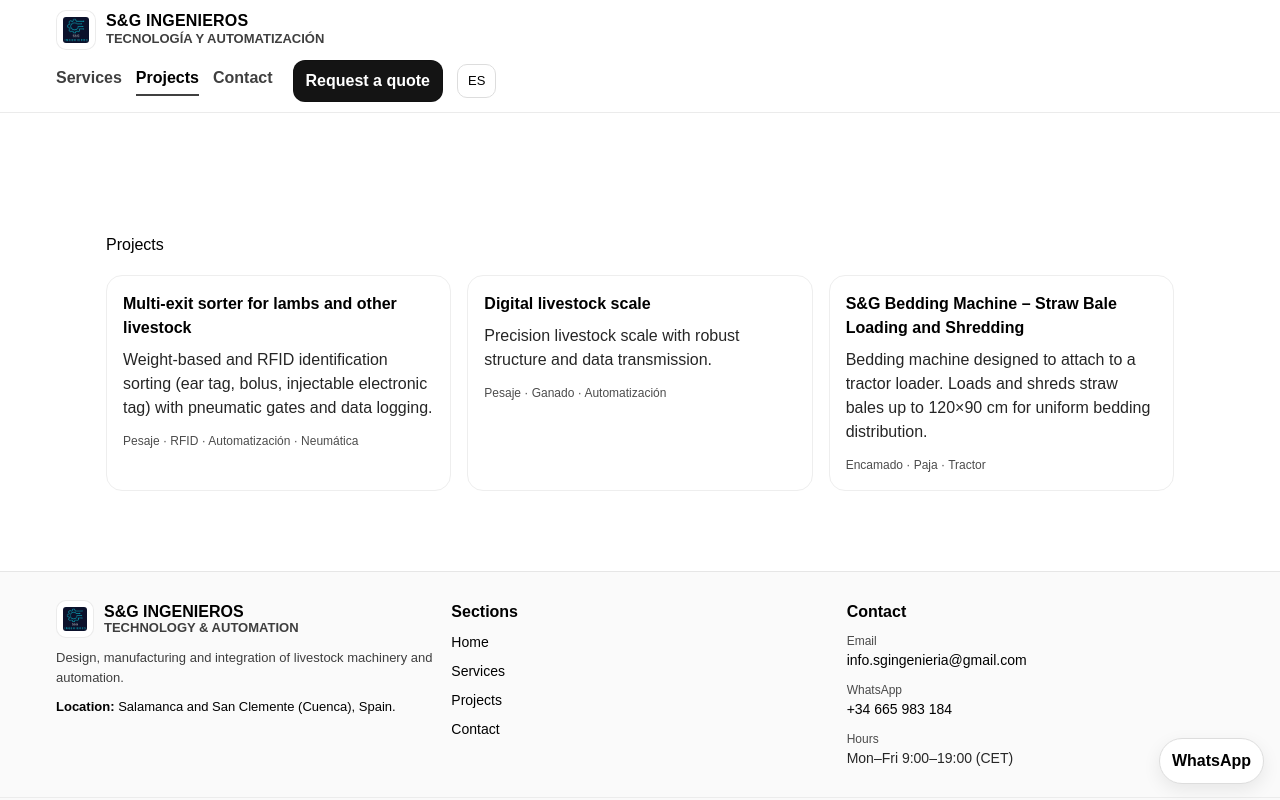
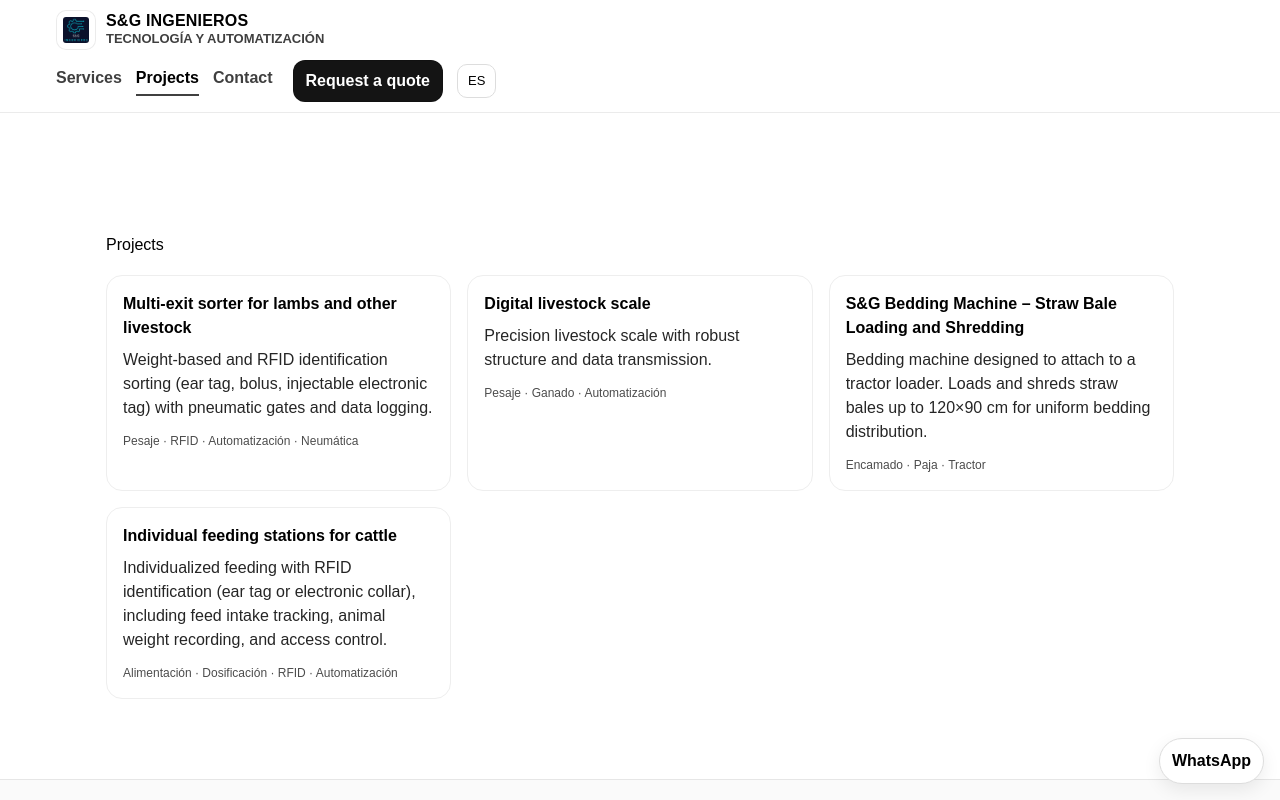
Before and after one commit to infosgingenieria/sg-ingenieros-web, a Next.js app: page /en/proyectos in a window 1280 px wide. Shown: the top 800 px of the page. Built offline with nearby package versions, Linux system fonts and the light colour scheme.

Commit message:
Add new service and cattle feeding stations project

```diff
--- a/content/en.ts
+++ b/content/en.ts
@@ -34,5 +34,10 @@
       description:
         "Smart dosing with RFID and PLC/HMI integration for personalized rations.",
     },
+    {
+      id: "custom-machinery",
+      title: "Custom livestock & agricultural machinery",
+      description: "Design and manufacturing of custom machinery for livestock and agriculture, tailored to your farm and requirements.",
+    },
   ],
 };
--- a/content/es.ts
+++ b/content/es.ts
@@ -34,5 +34,10 @@
       description:
         "Dosificación inteligente con RFID e integración PLC/HMI para raciones personalizadas.",
     },
+    {
+      id: "maquinaria-a-medida",
+      title: "Maquinaria ganadera y agrícola a medida",
+      description: "Diseño y fabricación de maquinaria personalizada para ganadería y agricultura, adaptada a tu explotación y necesidades.",
+    },
   ],
 };
--- a/content/projects.ts
+++ b/content/projects.ts
@@ -50,5 +50,17 @@
     tags: ["Encamado", "Paja", "Tractor"],
     coverImage: "/images/encamadora.jpg",
 },
-  // Añade aquí más objetos con tus proyectos reales…
+  {
+    slug: "estaciones-alimentacion-individual-vacuno",
+    title: {
+      es: "Estaciones de alimentación individual para vacuno",
+      en: "Individual feeding stations for cattle",
+    },
+    summary: {
+      es: "Dosificación individualizada e identificación por RFID (crotal o collar electrónico) con registro de consumo, peso del animal y control de acceso.",
+      en: "Individualized feeding with RFID identification (ear tag or electronic collar), including feed intake tracking, animal weight recording, and access control.",
+    },
+    tags: ["Alimentación", "Dosificación", "RFID", "Automatización"],
+    coverImage: "/images/estaciones-vacuno.jpg",
+  },
 ];
```
Also changed, not shown: 1 other file (tests, documents, lock files or other folders).
